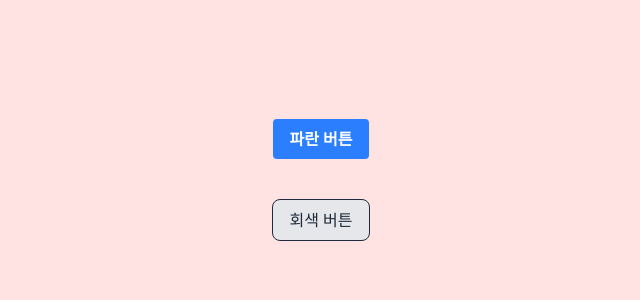
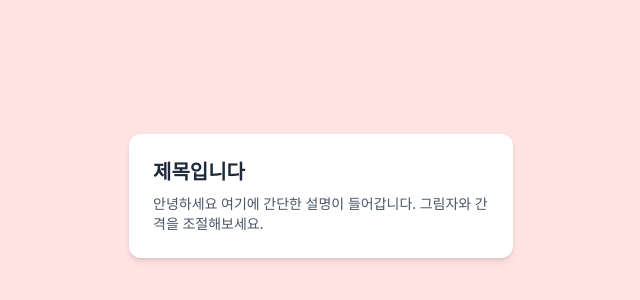
Before and after one commit to pikach-u/ReactPractice, a React (Vite) app in the folder tailwind_program/ch1/utilities-class-study/: page / in a window 1280 px wide. Shown: the part 220-520 px from the top of the page, without its empty margins (319-959 px from the left). Built offline with nearby package versions, Linux system fonts and the light colour scheme.

Commit message:
textbox util

```diff
--- a/tailwind_program/ch1/utilities-class-study/src/App.jsx
+++ b/tailwind_program/ch1/utilities-class-study/src/App.jsx
@@ -1,12 +1,13 @@
 const App = () => {
   return (
-    <div className="bg-red-100 min-h-screen flex flex-col justify-center items-center gap-10">
-      <button className="bg-blue-500 hover:bg-blue-700 active:bg-blue-900 text-white font-semibold py-2 px-4 rounded">
-        파란 버튼
-      </button>
-      <button className="bg-gray-200 hover:bg-gray-300 active:bg-gray-500 text-gray-800 font-medium py-2 px-4 rounded-lg border">
-        회색 버튼
-      </button>
+    <div className="bg-red-100 min-h-screen flex flex-col justify-center items-center gap-8">
+      <div className="max-w-sm mx-auto bg-white rounded-xl shadow-md overflow-hidden p-6 mt-8">
+        <h2 className="text-xl font-semibold text-gray-800">제목입니다</h2>
+        <p className="mt-2 text-gray-600 text-sm">
+          안녕하세요 여기에 간단한 설명이 들어갑니다. 그림자와 간격을
+          조절해보세요.
+        </p>
+      </div>
     </div>
   );
 };
```
